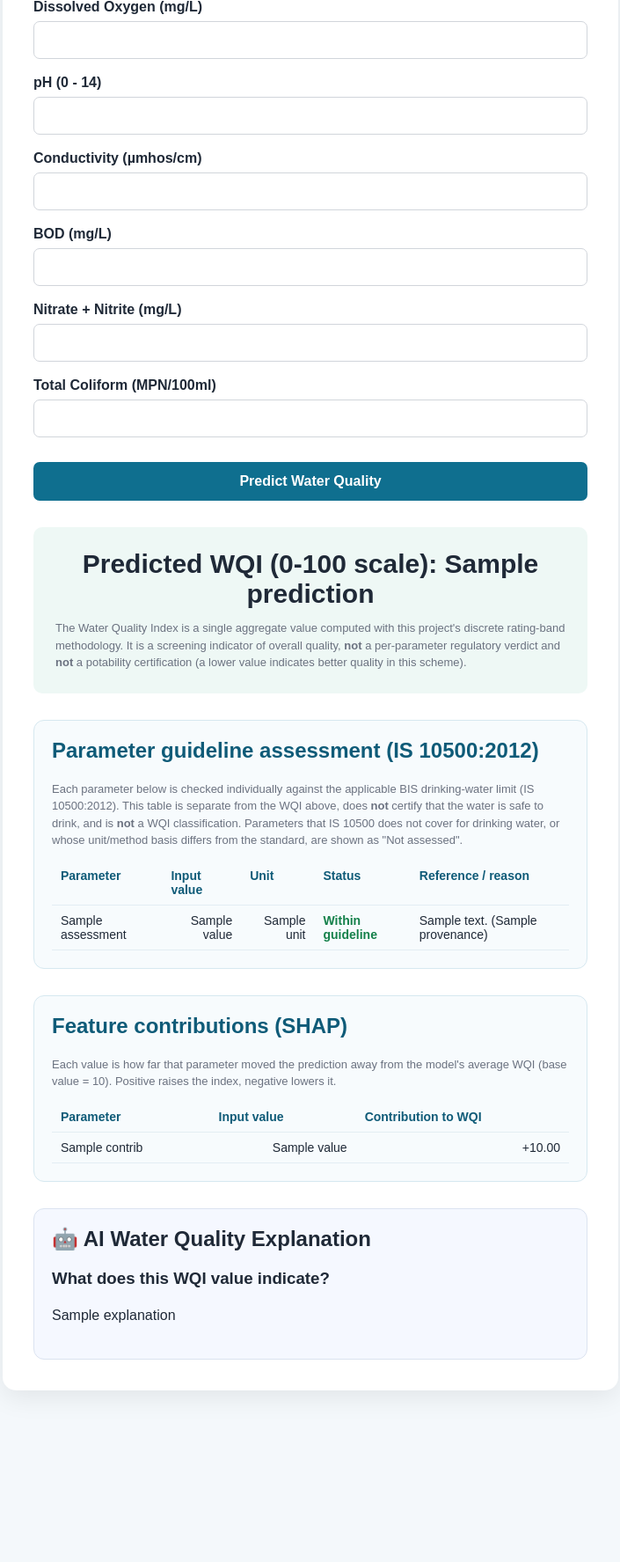
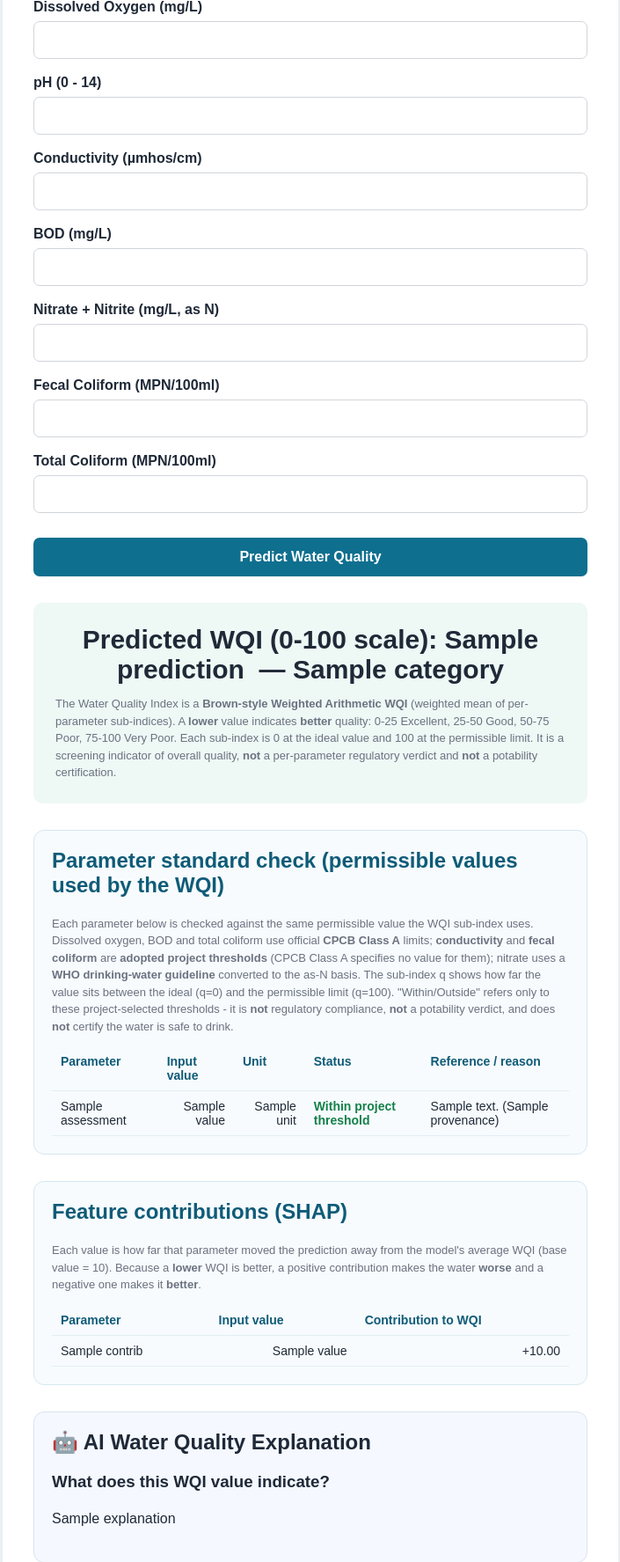
Before and after one commit to S-AryanYuvraj/water_quality_predictor, a Flask app: template templates/index.html in a window 1280 px wide. Shown: the part 208-1983 px from the top of the page at 88% size, without its empty margins (287-992 px from the left). Before the commit the page ends 1790 px from the top, so only its background shows below. Run offline with Flask 3, Linux system fonts and the light colour scheme; the template is opened without the code that fills it: most values are stand-ins (such as "Sample title", 1, 10 or a date in 2020); parts of the project's set-up code (start-up, migrations or seed data) failed here and were passed over.

Commit message:
Migrate to corrected Brown WAWQI; fix explanation, SHAP framing and threshold labels
Add wawqi.py (single source of truth: sub-indices, weights, clean_and_index, 44 self-tests). Refactor both notebooks to import it; regenerate model+features (7 params). App/README/template now use WAWQI CPCB Class A standards, lower-is-better direction, adopted-project threshold labels (EC, fecal coliform) and WHO drinking-water nitrate origin, with SHAP described as contributions to the prediction.

```diff
--- a/app.py
+++ b/app.py
@@ -6,6 +6,8 @@ import numpy as np
 import pandas as pd
 import shap
 import requests
+
+import wawqi
 
 app = Flask(__name__)
 
@@ -26,13 +28,14 @@ assert model.n_features_in_ == len(features), (
 # SHAP explainer
 explainer = shap.TreeExplainer(model)
 
-# Form field name -> dataset column name
+# Form field name -> dataset column name (the 7 Brown WAWQI parameters).
 FIELD_MAP = {
     "DO": "D.O. (mg/l)",
     "PH": "PH",
     "Conductivity": "CONDUCTIVITY (\u00b5mhos/cm)",
     "BOD": "B.O.D. (mg/l)",
     "Nitrate": "NITRATENAN N+ NITRITENANN (mg/l)",
+    "FecalColiform": "FECAL COLIFORM (MPN/100ml)",
     "Coliform": "TOTAL COLIFORM (MPN/100ml)Mean",
 }
 
@@ -41,108 +44,75 @@ LABELS = {
     "PH": "pH",
     "CONDUCTIVITY (\u00b5mhos/cm)": "Conductivity (\u00b5mhos/cm)",
     "B.O.D. (mg/l)": "BOD (mg/l)",
-    "NITRATENAN N+ NITRITENANN (mg/l)": "Nitrate + Nitrite (mg/l)",
+    "NITRATENAN N+ NITRITENANN (mg/l)": "Nitrate + Nitrite (mg/l as N)",
+    "FECAL COLIFORM (MPN/100ml)": "Fecal Coliform (MPN/100ml)",
     "TOTAL COLIFORM (MPN/100ml)Mean": "Total Coliform (MPN/100ml)",
 }
 
-# Acceptable input ranges.
-# pH is bounded on both sides (the scale itself is 0-14, and the training
-# data discarded out-of-range pH). Every other parameter is a concentration
-# or count, so only non-negativity is enforced. Deliberately NO invented
-# upper caps: the raw data legitimately contains values far above
-# regulatory limits, and the rating bands already map those to 0.
+# Acceptable input ranges. The WAWQI sub-index handles out-of-standard values
+# (clipped to [0, 100]), so the form only rejects NON-PHYSICAL inputs: pH is
+# bounded to the physical 0-14 scale, everything else is a concentration or
+# count and must simply be non-negative. No invented upper caps.
 RANGES = {
     "PH": (0.0, 14.0),
     "D.O. (mg/l)": (0.0, None),
     "CONDUCTIVITY (\u00b5mhos/cm)": (0.0, None),
     "B.O.D. (mg/l)": (0.0, None),
     "NITRATENAN N+ NITRITENANN (mg/l)": (0.0, None),
+    "FECAL COLIFORM (MPN/100ml)": (0.0, None),
     "TOTAL COLIFORM (MPN/100ml)Mean": (0.0, None),
 }
 
 # ============================================================
-# PARAMETER-LEVEL GUIDELINE ASSESSMENT (IS 10500:2012)
+# PARAMETER-LEVEL STANDARD CHECK (the WAWQI's own standards)
 # ============================================================
-# Per-parameter check against the applicable drinking-water standard.
-# This is SEPARATE from the aggregate WQI and is NOT a WQI classification.
-# Limits were verified from IS 10500:2012 (Drinking Water - Specification,
-# Second Revision, Reaffirmed 2018; Amendments 1-4 checked) as extracted
-# from the provided bis-wq-standards.pdf. Only parameters with a directly
-# comparable limit return a verdict; the others are reported honestly as
-# "Not assessed" with the reason. DO/Conductivity/BOD are intentionally
-# omitted: IS 10500 prescribes no drinking-water limit for them, and no
-# unit conversion is invented here.
-STANDARDS = [
-    {
-        "field": "PH",
-        "label": "pH",
-        "unit": "pH",
-        "kind": "range",
-        "low": 6.5,
-        "high": 8.5,
-        "provenance": (
-            "IS 10500:2012, Table 1, Sl. No. iii "
-            "(acceptable 6.5-8.5; permissible: no relaxation)"
-        ),
-    },
-    {
-        "field": "Nitrate",
-        "label": "Nitrate + Nitrite",
-        "unit": "mg/l (as N)",
-        "kind": "not_assessed",
-        "reason": (
-            "IS 10500 expresses nitrate as NO3 (mg/l), whereas this input "
-            "is nitrate+nitrite reported as N. The unit bases differ, so no "
-            "comparison is made (conversion not verified)."
-        ),
-        "provenance": "IS 10500:2012, Table 2, Sl. No. xvi",
-    },
-    {
-        "field": "Coliform",
-        "label": "Total Coliform",
-        "unit": "MPN/100ml",
-        "kind": "not_assessed",
-        "reason": (
-            "IS 10500 requires total coliform to be 'not detectable in any "
-            "100 ml sample' (presence/absence), whereas this input is a "
-            "numeric MPN/100 ml count. The method bases differ."
-        ),
-        "provenance": "IS 10500:2012, Table 6",
-    },
-]
+# Each parameter is checked against the SAME permissible value the WAWQI
+# sub-index uses (CPCB Designated Best Use Class A where it exists, otherwise
+# a cited authoritative source - see wawqi.SOURCE). This is a per-parameter
+# view of the index inputs; it is SEPARATE from the aggregate WQI and is NOT a
+# potability certification (the aggregate index and the class bands are).
 
 
-def assess_parameters(values):
-    """Return a per-parameter guideline assessment against IS 10500:2012.
+def assess_parameters(values_by_column):
+    """Per-parameter check against the WAWQI standard for each input.
 
-    Each item is a dict with label/value/unit/status/note/provenance where
-    status is one of: 'within', 'outside', 'not_assessed'. No aggregate or
-    overall verdict is produced here - the WQI classification is separate.
+    ``values_by_column`` maps dataset column -> numeric value. Each item is a
+    dict with label/value/unit/status/note/provenance, where status is
+    'within' or 'outside' the permissible value used by the index. No overall
+    verdict is produced here - the WQI class is separate.
     """
 
     assessments = []
 
-    for spec in STANDARDS:
+    for col in wawqi.PARAMS:
+        val = values_by_column.get(col)
+        s = wawqi.STANDARDS[col]
+        unit = wawqi.UNITS[col]
+        direction = wawqi.DIRECTION[col]
 
-        val = values.get(spec["field"])
+        if direction == "min":
+            std_txt = f"permissible {s:g} {unit} (minimum)"
+            within = val is not None and val >= s
+        elif direction == "two_sided":
+            std_txt = f"permissible band 6.5-8.5 (ideal 7.0)"
+            within = val is not None and 6.5 <= val <= 8.5
+        else:
+            std_txt = f"permissible {s:g} {unit} (maximum)"
+            within = val is not None and val <= s
+
+        q = wawqi.sub_index(col, val) if val is not None else None
 
         item = {
-            "label": spec["label"],
+            "label": LABELS[col],
             "value": val,
-            "unit": spec["unit"],
-            "provenance": spec["provenance"],
+            "unit": unit,
+            "status": "within" if within else "outside",
+            "note": (
+                f"{std_txt}; sub-index q={q:.1f} of 100."
+                if q is not None else f"{std_txt}."
+            ),
+            "provenance": wawqi.SOURCE[col],
         }
-
-        if spec["kind"] == "range" and val is not None:
-            within = spec["low"] <= val <= spec["high"]
-            item["status"] = "within" if within else "outside"
-            item["note"] = (
-                f"Acceptable range {spec['low']}-{spec['high']} {spec['unit']}."
-            )
-        else:
-            item["status"] = "not_assessed"
-            item["note"] = spec.get("reason", "")
-
         assessments.append(item)
 
     return assessments
@@ -209,50 +179,26 @@ def validate_inputs(form):
 # ============================================================
 
 def classify_wqi(wqi):
-    """Map a Water Quality Index value to its rating category.
+    """Classify a Brown WAWQI value into a quality class.
 
-    Conventional five-tier WQI rating scheme used with weighted
-    arithmetic indices:
-
-        0-25    Excellent
-        25-50   Good
-        50-75   Poor
-        75-100  Very Poor
-        >100    Not suitable
-
-    Note on the last class: this project's index is an un-normalised
-    weighted sum whose unit weights total 0.998, so its attainable
-    range is [0, 99.8]. A value above 100 therefore cannot be produced
-    by this index, and the "Not Suitable for Drinking" branch is kept
-    only to preserve the published scheme - it is unreachable in
-    practice.
-
-    The category is an aggregate screening label for overall water
-    quality. It does NOT certify that water is safe to drink; potability
-    requires comparing individual parameters against the applicable
-    regulatory limits.
+    Delegates to wawqi.classify_wqi so the app and the training pipeline share
+    one definition. LOWER is BETTER (0-25 Excellent, 25-50 Good, 50-75 Poor,
+    75-100 Very Poor); q_i = 0 at the ideal value and 100 at the permissible
+    limit, so a lower aggregate index means better water.
     """
 
-    if wqi <= 25:
-        return "Excellent"
-    elif wqi <= 50:
-        return "Good"
-    elif wqi <= 75:
-        return "Poor"
-    elif wqi <= 100:
-        return "Very Poor"
-    else:
-        return "Not Suitable for Drinking"
+    return wawqi.classify_wqi(wqi)
 
 
 # ============================================================
 # GENAI EXPLANATION
 # ============================================================
-def generate_explanation(wqi, data, contribs):
+def generate_explanation(wqi, category, data, contribs):
 
     drivers = "; ".join(
-        f"{c['label']}={c['value']} pushing WQI {c['contribution']:+.2f} "
-        f"from the model average"
+        f"{c['label']}={c['value']} contributed {c['contribution']:+.2f} to "
+        f"the predicted WQI vs the model average "
+        f"({'raised/worsened' if c['contribution'] > 0 else 'lowered/improved'} it)"
         for c in contribs[:3]
     )
 
@@ -261,24 +207,34 @@ def generate_explanation(wqi, data, contribs):
     )
 
     prompt = f"""
-Predicted Water Quality Index (WQI) on a 0-100 scale: {wqi}
+Predicted Water Quality Index (WQI) on a 0-100 scale: {wqi} ({category}).
 
-Note: this WQI is a project-defined aggregate index computed with a
-discrete rating-band methodology (in this scheme a lower value indicates
-better quality). It is a screening indicator, NOT a potability
-certification and NOT a per-parameter regulatory verdict.
+Direction (MUST be respected): this is a Brown-style Weighted Arithmetic WQI -
+the weighted mean of per-parameter sub-indices, each scoring 0 at the ideal
+value and 100 at the permissible limit. A LOWER WQI means BETTER quality and a
+HIGHER WQI means WORSE quality. Classes: 0-25 Excellent, 25-50 Good, 50-75
+Poor, 75-100 Very Poor. This sample scores {wqi}, i.e. "{category}". Because
+higher is worse, describe it consistently with that class: do NOT call a Poor
+or Very Poor index "good", "relatively good", "acceptable" or "safe".
 
 Water parameters:
 {parameters}
 
-Model feature contributions (SHAP) for the three strongest drivers:
+Model contributions (SHAP): these are the amounts each parameter moved the
+MODEL PREDICTION up or down relative to the model average. They are NOT causal
+effects and NOT direct measurements of water quality or safety:
 {drivers}
 
-In 3-4 simple sentences, explain how the parameters above combine to
-produce this WQI value and mention the parameters that most influence it.
-Base the explanation only on the parameters and contributions given above.
-Do not state or imply that this water is safe or unsafe to drink; this
-index is a screening indicator, not a potability certification.
+Framing: this index, its class bands and the per-parameter thresholds are the
+PROJECT'S OWN adopted screening values. "Within" a threshold means within the
+project's selected value only - NOT regulatory compliance and NOT a
+drinking-water safety verdict.
+
+In 3-4 simple sentences, explain how the parameters above combine to produce
+this WQI and its "{category}" class, naming the parameters that contributed most
+to the prediction. Base the explanation ONLY on the value, class, parameters and
+contributions above, and keep the higher-is-worse direction consistent. Do not
+state or imply that this water is safe or unsafe to drink.
 """
 
     try:
@@ -315,6 +271,7 @@ index is a screening indicator, not a potability certification.
 def home():
 
     prediction = None
+    category = None
     explanation = None
     contribs = []
     base = None
@@ -343,11 +300,14 @@ def home():
             prediction = min(max(prediction, 0.0), 100.0)
             prediction = round(prediction, 2)
 
+            # WAWQI quality class (LOWER is BETTER).
+            category = classify_wqi(prediction)
+
             # ------------------------------------------------
-            # PARAMETER-LEVEL GUIDELINE ASSESSMENT (IS 10500:2012)
+            # PARAMETER-LEVEL STANDARD CHECK (WAWQI standards)
             # ------------------------------------------------
 
-            assessments = assess_parameters(values)
+            assessments = assess_parameters(data)
 
             # ------------------------------------------------
             # SHAP - per-prediction feature contributions
@@ -378,6 +338,7 @@ def home():
 
             explanation = generate_explanation(
                 prediction,
+                category,
                 input_data,
                 contribs
             )
@@ -385,6 +346,7 @@ def home():
     return render_template(
         "index.html",
         prediction=prediction,
+        category=category,
         explanation=explanation,
         contribs=contribs,
         base=base,
--- a/templates/index.html
+++ b/templates/index.html
@@ -44,8 +44,11 @@
         <label>BOD (mg/L)</label>
         <input type="number" step="any" name="BOD" required>
 
-        <label>Nitrate + Nitrite (mg/L)</label>
+        <label>Nitrate + Nitrite (mg/L, as N)</label>
         <input type="number" step="any" name="Nitrate" required>
+
+        <label>Fecal Coliform (MPN/100ml)</label>
+        <input type="number" step="any" name="FecalColiform" required>
 
         <label>Total Coliform (MPN/100ml)</label>
         <input type="number" step="any" name="Coliform" required>
@@ -63,31 +66,39 @@
 
     <div class="wqi">
         Predicted WQI (0-100 scale): {{ prediction }}
+        {% if category %}&nbsp;&mdash;&nbsp;{{ category }}{% endif %}
     </div>
 
     <p class="wqi-note">
-        The Water Quality Index is a single aggregate value computed with
-        this project's discrete rating-band methodology. It is a screening
-        indicator of overall quality, <strong>not</strong> a per-parameter
-        regulatory verdict and <strong>not</strong> a potability
-        certification (a lower value indicates better quality in this
-        scheme).
+        The Water Quality Index is a <strong>Brown-style Weighted
+        Arithmetic WQI</strong> (weighted mean of per-parameter sub-indices).
+        A <strong>lower</strong> value indicates <strong>better</strong>
+        quality: 0-25 Excellent, 25-50 Good, 50-75 Poor, 75-100 Very Poor.
+        Each sub-index is 0 at the ideal value and 100 at the permissible
+        limit. It is a screening indicator of overall quality, <strong>not</strong>
+        a per-parameter regulatory verdict and <strong>not</strong> a
+        potability certification.
     </p>
 
 </div>
 
 <div class="assessment">
 
-    <h2>Parameter guideline assessment (IS 10500:2012)</h2>
+    <h2>Parameter standard check (permissible values used by the WQI)</h2>
 
     <p class="assessment-note">
-        Each parameter below is checked individually against the applicable
-        BIS drinking-water limit (IS 10500:2012). This table is separate from
-        the WQI above, does <strong>not</strong> certify that the water is
-        safe to drink, and is <strong>not</strong> a WQI classification.
-        Parameters that IS 10500 does not cover for drinking water, or whose
-        unit/method basis differs from the standard, are shown as
-        &quot;Not assessed&quot;.
+        Each parameter below is checked against the same permissible value the
+        WQI sub-index uses. Dissolved oxygen, BOD and total coliform use official
+        <strong>CPCB Class A</strong> limits; <strong>conductivity</strong> and
+        <strong>fecal coliform</strong> are <strong>adopted project
+        thresholds</strong> (CPCB Class A specifies no value for them); nitrate
+        uses a <strong>WHO drinking-water guideline</strong> converted to the
+        as-N basis. The sub-index q shows how far the value sits between the
+        ideal (q=0) and the permissible limit (q=100). &quot;Within/Outside&quot;
+        refers only to these project-selected thresholds - it is
+        <strong>not</strong> regulatory compliance, <strong>not</strong> a
+        potability verdict, and does <strong>not</strong> certify the water is
+        safe to drink.
     </p>
 
     <table class="assessment-table">
@@ -107,8 +118,8 @@
                 <td>{{ a.value if a.value is not none else "—" }}</td>
                 <td>{{ a.unit }}</td>
                 <td class="status-{{ a.status }}">
-                    {% if a.status == "within" %}Within guideline
-                    {% elif a.status == "outside" %}Outside guideline
+                    {% if a.status == "within" %}Within project threshold
+                    {% elif a.status == "outside" %}Outside project threshold
                     {% else %}Not assessed{% endif %}
                 </td>
                 <td>{{ a.note }} ({{ a.provenance }})</td>
@@ -126,7 +137,9 @@
     <p class="shap-note">
         Each value is how far that parameter moved the prediction away
         from the model's average WQI (base value = {{ base | round(2) }}).
-        Positive raises the index, negative lowers it.
+        Because a <strong>lower</strong> WQI is better, a positive
+        contribution makes the water <strong>worse</strong> and a negative
+        one makes it <strong>better</strong>.
     </p>
 
     <table class="shap-table">
```
Also changed, not shown: wawqi.py (added, +408 -0 lines), README.md, 4 other files.
